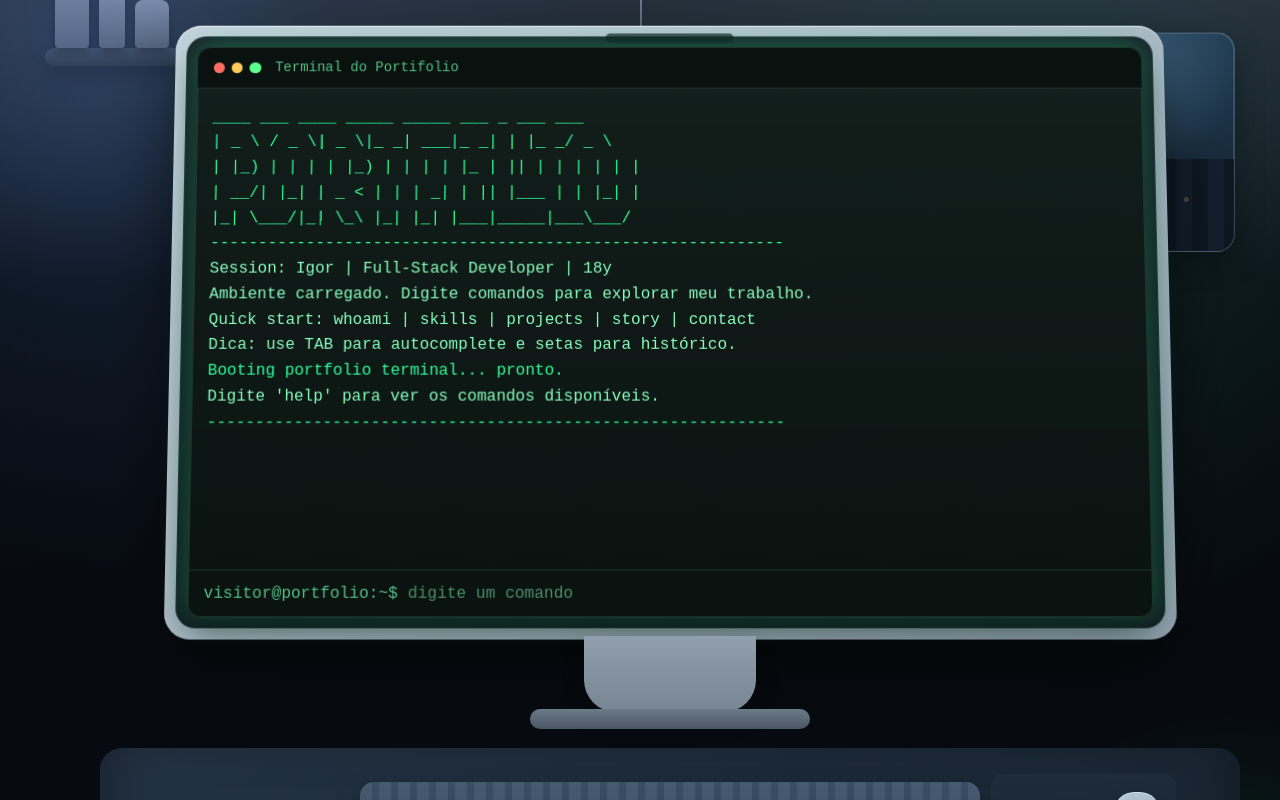
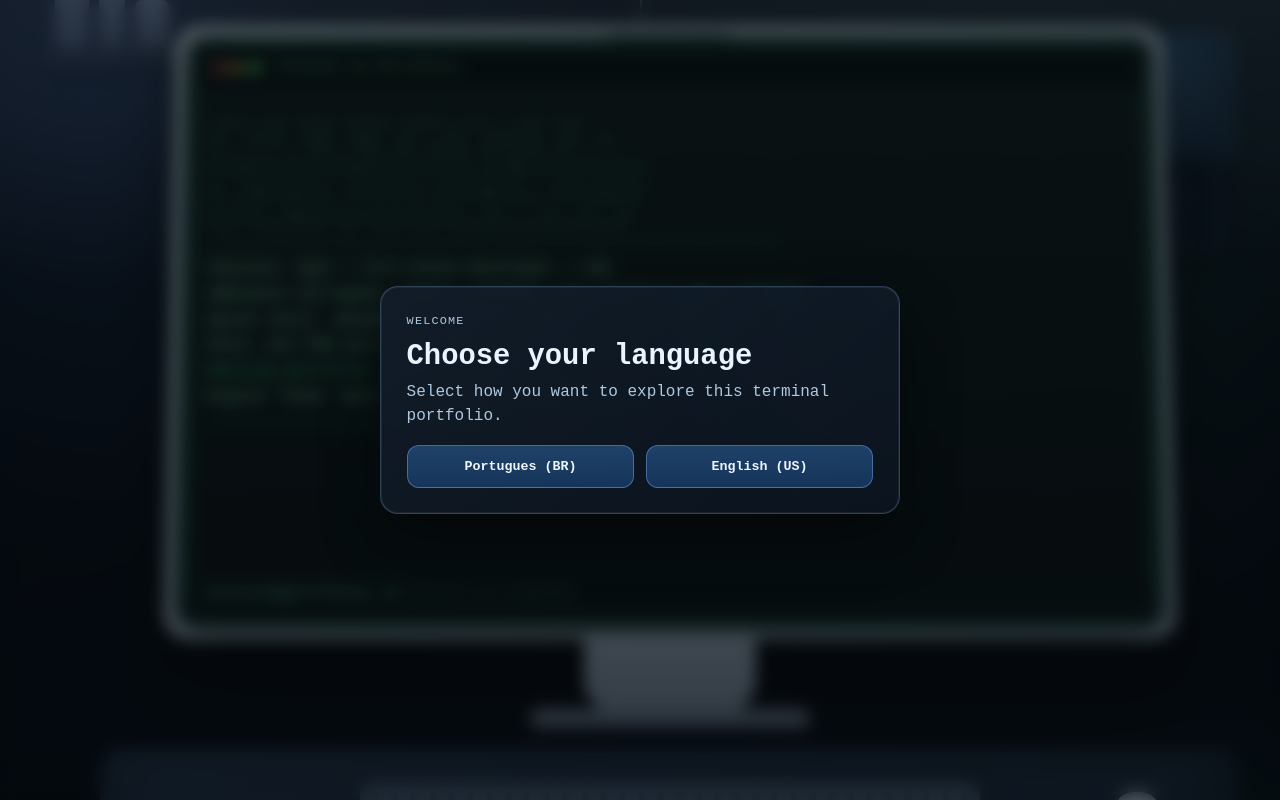
Before and after one commit to dyingkasy/portif-lio, a React (Vite) app: page / in a window 1280 px wide. Shown: the top 800 px of the page. Built offline with nearby package versions, Linux system fonts and the light colour scheme.

Commit message:
feat: add language selection welcome screen and richer bedroom setup scene

```diff
--- a/src/components/TerminalApp.tsx
+++ b/src/components/TerminalApp.tsx
@@ -114,6 +114,7 @@ export default function TerminalApp() {
   const [inputValue, setInputValue] = useState("");
   const [suggestions, setSuggestions] = useState<string[]>([]);
   const [isTyping, setIsTyping] = useState(false);
+  const [languageGateOpen, setLanguageGateOpen] = useState(true);
   const endRef = useRef<HTMLDivElement | null>(null);
 
   useEffect(() => {
@@ -136,6 +137,14 @@ export default function TerminalApp() {
   const localProjects = useMemo(() => initialLocalProjects(lang), [lang]);
 
   const title = lang === "pt" ? "Terminal do Portifolio" : "Portfolio Terminal";
+
+  function applyLanguageChoice(nextLang: Lang) {
+    setLang(nextLang);
+    setLines(createBootLines(nextLang));
+    setInputValue("");
+    setSuggestions([]);
+    setLanguageGateOpen(false);
+  }
 
   async function streamLines(nextLines: Array<Omit<TerminalLine, "id">>) {
     setIsTyping(true);
@@ -295,7 +304,7 @@ export default function TerminalApp() {
           }}
           history={history}
           lang={lang}
-                disabled={isTyping}
+          disabled={isTyping || languageGateOpen}
         />
 
               {suggestions.length > 0 ? (
@@ -329,6 +338,24 @@ export default function TerminalApp() {
         </div>
       </section>
 
+      {languageGateOpen ? (
+        <section className="language-gate" role="dialog" aria-modal="true" aria-label="Choose language">
+          <div className="language-card">
+            <p className="language-eyebrow">Welcome</p>
+            <h2>Choose your language</h2>
+            <p>Select how you want to explore this terminal portfolio.</p>
+            <div className="language-actions">
+              <button type="button" onClick={() => applyLanguageChoice("pt")}>
+                Portugues (BR)
+              </button>
+              <button type="button" onClick={() => applyLanguageChoice("en")}>
+                English (US)
+              </button>
+            </div>
+          </div>
+        </section>
+      ) : null}
+
       {contactOpen ? (
         <ContactForm
           lang={lang}
--- a/src/styles/global.css
+++ b/src/styles/global.css
@@ -579,6 +579,75 @@ body {
   color: var(--danger);
 }
 
+.language-gate {
+  position: fixed;
+  inset: 0;
+  z-index: 20;
+  display: grid;
+  place-items: center;
+  padding: 1.2rem;
+  background: rgba(5, 9, 15, 0.58);
+  backdrop-filter: blur(8px);
+}
+
+.language-card {
+  width: min(520px, 100%);
+  border-radius: 18px;
+  border: 1px solid rgba(155, 203, 255, 0.24);
+  background:
+    linear-gradient(145deg, rgba(18, 29, 42, 0.92), rgba(11, 20, 30, 0.95)),
+    radial-gradient(circle at top right, rgba(86, 160, 255, 0.28), transparent 48%);
+  box-shadow:
+    0 24px 58px rgba(0, 0, 0, 0.46),
+    0 0 0 1px rgba(255, 255, 255, 0.06) inset;
+  padding: clamp(1.1rem, 2vw, 1.8rem);
+}
+
+.language-eyebrow {
+  margin: 0;
+  letter-spacing: 0.1em;
+  text-transform: uppercase;
+  color: #7cb9ff;
+  font-size: 0.74rem;
+}
+
+.language-card h2 {
+  margin: 0.6rem 0 0.4rem;
+  color: #e8f4ff;
+  font-size: clamp(1.3rem, 3vw, 1.8rem);
+}
+
+.language-card p {
+  margin: 0;
+  color: #afc8de;
+  line-height: 1.55;
+}
+
+.language-actions {
+  margin-top: 1rem;
+  display: grid;
+  grid-template-columns: repeat(2, minmax(0, 1fr));
+  gap: 0.7rem;
+}
+
+.language-actions button {
+  border-radius: 12px;
+  border: 1px solid rgba(137, 188, 255, 0.4);
+  background: linear-gradient(180deg, rgba(41, 89, 143, 0.65), rgba(24, 58, 100, 0.85));
+  color: #eef7ff;
+  font-family: var(--font-main);
+  font-weight: 600;
+  padding: 0.8rem 0.7rem;
+  cursor: pointer;
+  transition: transform 0.2s ease, box-shadow 0.2s ease, border-color 0.2s ease;
+}
+
+.language-actions button:hover {
+  transform: translateY(-1px);
+  border-color: rgba(190, 224, 255, 0.8);
+  box-shadow: 0 10px 18px rgba(24, 84, 145, 0.36);
+}
+
 @keyframes matrix {
   0% {
     transform: translateY(-30%);
@@ -653,6 +722,10 @@ body {
   .room-lamp {
     display: none;
   }
+
+  .language-actions {
+    grid-template-columns: 1fr;
+  }
 }
 
 @media (prefers-reduced-motion: reduce) {
```
Also changed, not shown: 1 other file (tests, documents, lock files or other folders). Lines whose indentation alone changed are shown as unchanged.
